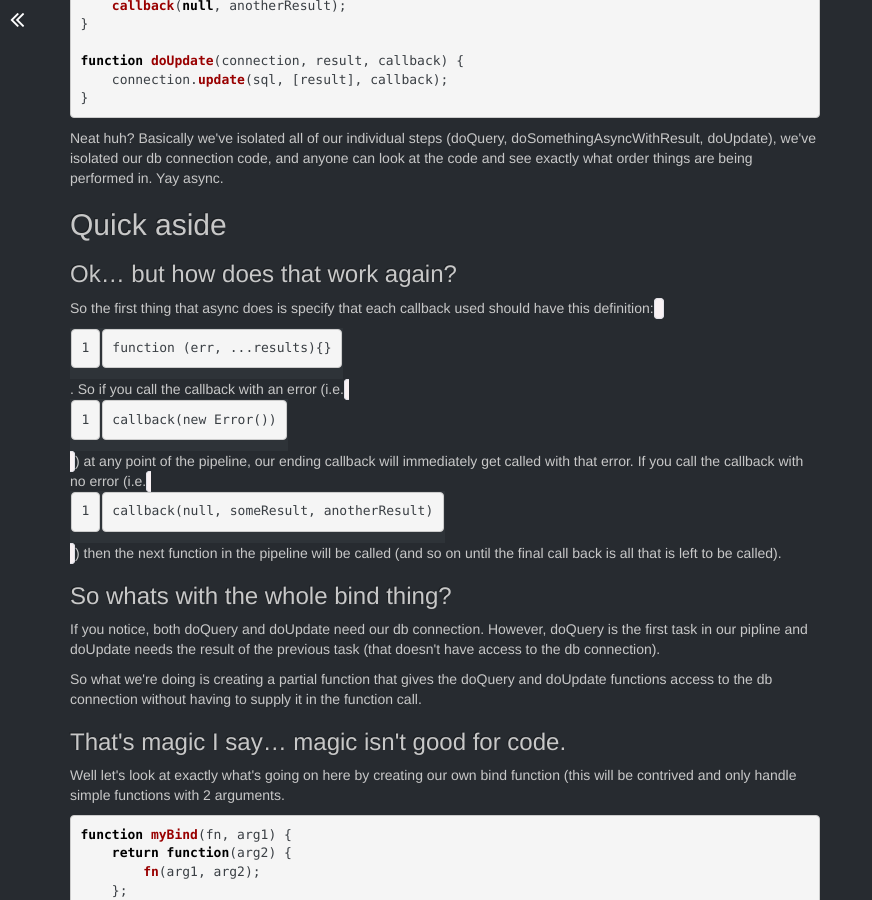
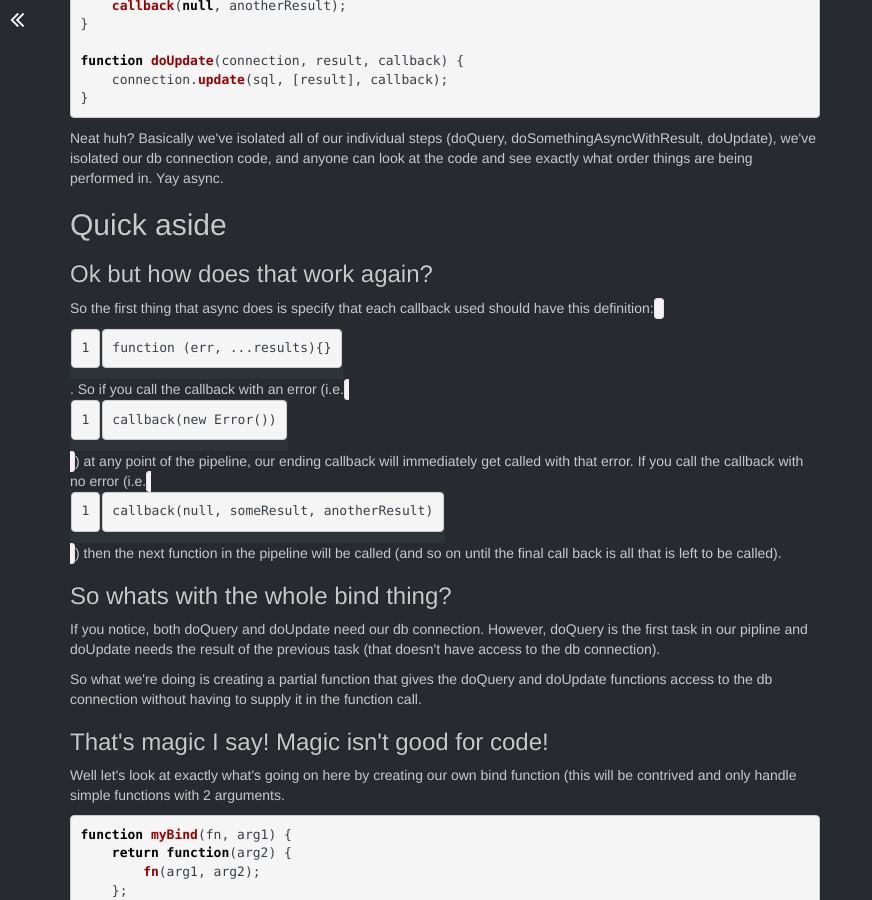
Before and after one commit to joekarl/joekarl.github.io, a Jekyll site: the page built from _posts/2013-11-15-managing-callbacks-in-node.md, in a window 1280 px wide and 900 px high, scrolled down 1591 px. Shown: the whole window, without its empty margins (0-872 px from the left). Built offline with Jekyll 4.4.1, drawn with Linux system fonts in a browser that asks for light colours.

Commit message:
Fix typos

```diff
--- a/_posts/2013-11-15-managing-callbacks-in-node.md
+++ b/_posts/2013-11-15-managing-callbacks-in-node.md
@@ -78,7 +78,8 @@ function doUpdate(connection, result, callback) {
 Neat huh? Basically we\'ve isolated all of our individual steps (doQuery, doSomethingAsyncWithResult, doUpdate), we\'ve isolated our db connection code, and anyone can look at the code and see exactly what order things are being performed in. Yay async.
 
 ##Quick aside
-###Ok... but how does that work again?
+
+###Ok but how does that work again?
 So the first thing that async does is specify that each callback used should have this definition: `function (err, ...results){}`. So if you call the callback with an error (i.e. `callback(new Error())`) at any point of the pipeline, our ending callback will immediately get called with that error. If you call the callback with no error (i.e. `callback(null, someResult, anotherResult)`) then the next function in the pipeline will be called (and so on until the final call back is all that is left to be called).
 
 ###So whats with the whole bind thing?
@@ -86,7 +87,7 @@ If you notice, both doQuery and doUpdate need our db connection. However, doQuer
 
 So what we\'re doing is creating a partial function that gives the doQuery and doUpdate functions access to the db connection without having to supply it in the function call.
 
-###That\'s magic I say... magic isn\'t good for code.
+###That\'s magic I say! Magic isn\'t good for code!
 Well let\'s look at exactly what\'s going on here by creating our own bind function (this will be contrived and only handle simple functions with 2 arguments.
 
 {% highlight javascript %}
```
